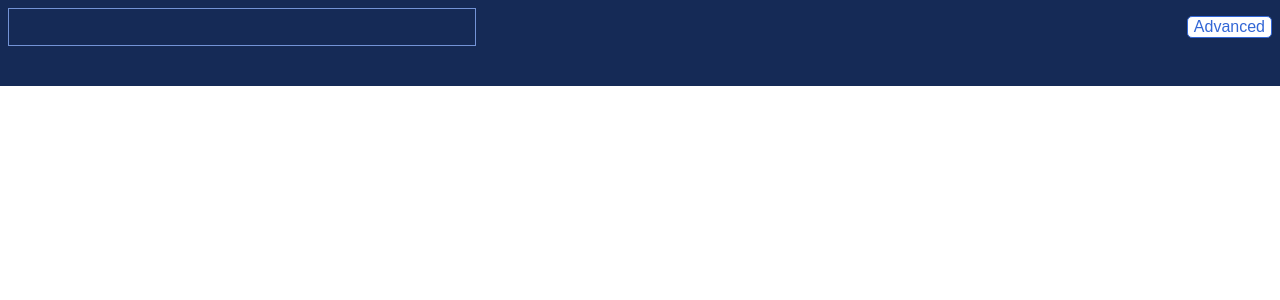
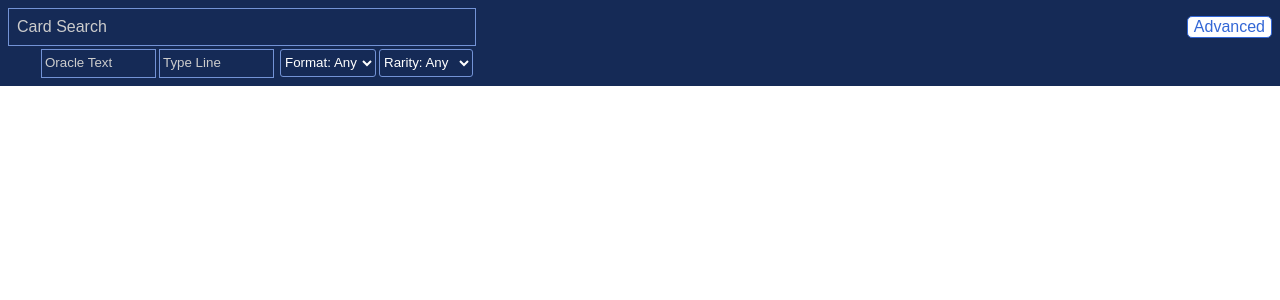
Before and after one commit to nmcginn/mtg-scryer, a React (Create React App) app: page / in a window 1280 px wide. Both pictures are taken after a click on the button "Advanced". Shown: the top 300 px of the page. Built offline with nearby package versions, Linux system fonts and the light colour scheme; a small style sheet from the web is missing.

Commit message:
initial advanced mock

```diff
--- a/src/App.css
+++ b/src/App.css
@@ -58,8 +58,10 @@
   display: none;
 }
 
-.mana-filters {
+.adv-section {
+  float: left;
   line-height: 2;
+  margin: 0 0 0 3px;
   text-align: left;
 }
 
@@ -73,13 +75,39 @@ body {
   overflow-y: scroll;
 }
 
+select {
+  -webkit-appearance: menulist-button;
+  background-color: #152A56;
+  border-radius: 3px;
+  border: 1px solid #7393D6;
+  color: #FFF;
+  height: 28px;
+}
+
+option:checked {
+  display: none;
+}
+
 input[type=text] {
   background-color: #152A56;
   border: 1px solid #7393D6;
   color: #FFF;
   float: left;
+  outline: none;
+}
+
+input[type=text]::placeholder {
+  color: #CCC;
+}
+
+.hdr-input {
+  max-width: 107px;
+  margin: 3px 3px 0 0;
+  padding: 0 3px 0 3px;
+}
+
+.main-search {
   font-size: 16px;
   padding: 9px 8px 9px 8px;
-  outline: none;
   width: 450px;
 }
--- a/src/App.js
+++ b/src/App.js
@@ -66,18 +66,43 @@ export default class App extends Component {
     return(
       <div className="App">
         <div className="header">
-          <input type="text" autoFocus="on" spellCheck="false" maxLength="512"
+          <input type="text" autoFocus="on" spellCheck="false"
+            className="main-search" maxLength="512" placeholder="Card Search"
             value={this.state.value} onChange={this.handleChange} />
           <button id="advanced" onClick={this.handleClick}>
             Advanced
           </button>
           <div className={this.state.advanced ? "advanced-show" : "advanced-hide"}>
-            <div className="mana-filters">
+            <div className="mana-filters adv-section">
               <i className="ms ms-w ms-cost"></i>
               <i className="ms ms-u ms-cost"></i>
               <i className="ms ms-b ms-cost"></i>
               <i className="ms ms-r ms-cost"></i>
               <i className="ms ms-g ms-cost"></i>
+            </div>
+            <input className="oracle hdr-input adv-section" placeholder="Oracle Text"
+              type="text" spellCheck="false" maxLength="512" />
+            <input className="type-line hdr-input adv-section" placeholder="Type Line"
+              type="text" spellCheck="false" maxLength="512" />
+            <div className="legality adv-section">
+              <select>
+                <option value="any">Format: Any</option>
+                <option value="standard">Standard</option>
+                <option value="modern">Modern</option>
+                <option value="legacy">Legacy</option>
+                <option value="vintage">Vintage</option>
+                <option value="pauper">Pauper</option>
+                <option value="commender">Commander</option>
+              </select>
+            </div>
+            <div className="rarity adv-section">
+              <select>
+                <option value="any">Rarity: Any</option>
+                <option value="common">Common</option>
+                <option value="uncommon">Uncommon</option>
+                <option value="rare">Rare</option>
+                <option value="mythic">Mythic Rare</option>
+              </select>
             </div>
           </div>
         </div>
```
